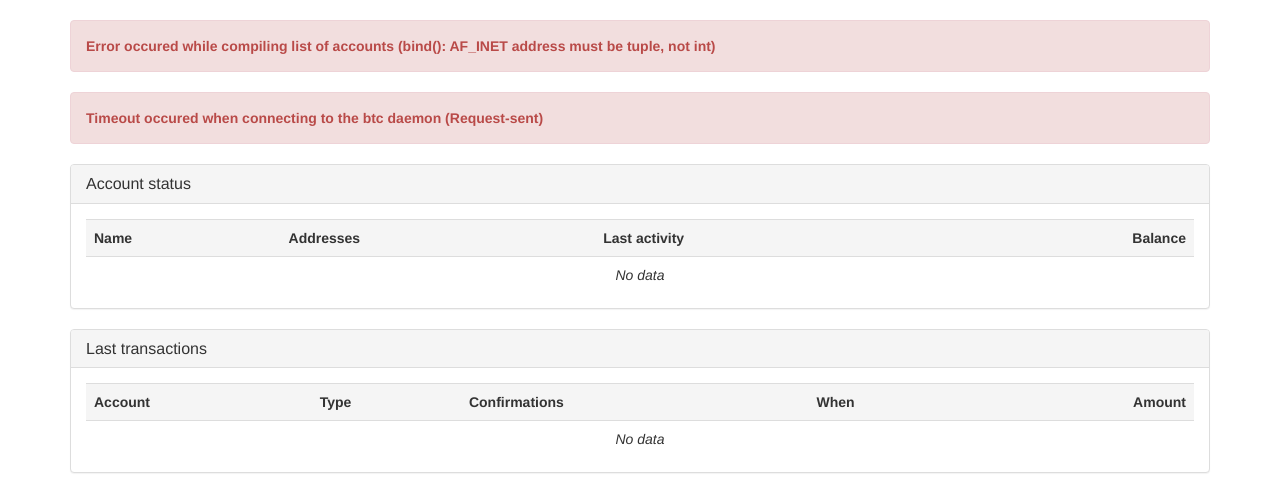
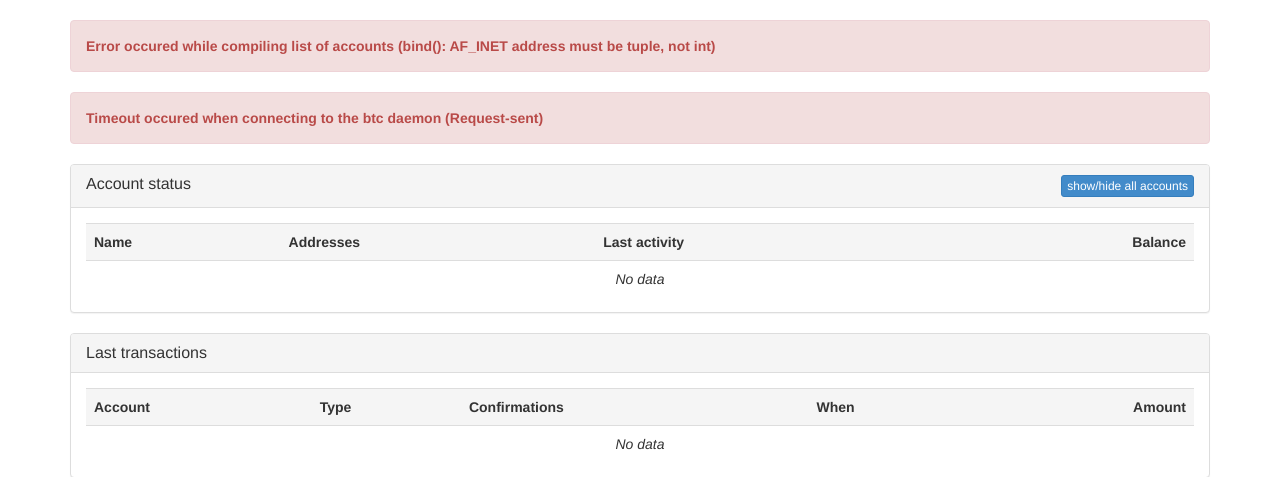
Before and after one commit to sgoudelis/mybitbank, a Django app: page /dashboard/ in a window 1280 px wide. Shown: the part 52-529 px from the top of the page. Run offline with Django 3.2, Linux system fonts and the light colour scheme.

Commit message:
added show/hide accounts button

```diff
--- a/connections/connectors.py
+++ b/connections/connectors.py
@@ -72,9 +72,8 @@
                 accounts[currency] = []
                 accounts_for_currency = self.services[currency].listaccounts()
                 for account_name, account_balance in accounts_for_currency.items():
-                    if account_name != "":
-                        account_address = self.getaddressesbyaccount(account_name)[0]
-                        accounts[currency].append({'name': account_name, 'balance': self.longNumber(account_balance), 'address': account_address})
+                    account_address = self.getaddressesbyaccount(account_name)[0]
+                    accounts[currency].append({'name': account_name, 'balance': self.longNumber(account_balance), 'address': account_address})
 
         except Exception as e:
             # got a timeout
--- a/dashboard/static/dashboard/css/extra.css
+++ b/dashboard/static/dashboard/css/extra.css
@@ -7,3 +7,7 @@
 .table-head th {
     background-color: #f5f5f5;
 }
+
+.no-display {
+    display: none;
+}
--- a/dashboard/static/dashboard/js/extra.js
+++ b/dashboard/static/dashboard/js/extra.js
@@ -1,3 +1,8 @@
 function setInputValue(value, targetId) {
 	document.getElementById(targetId).setAttribute("value", value);
 }
+
+function showHideAllAccounts(id) {
+	$('tr[name="'+id+'"]').toggle()
+
+}
--- a/dashboard/templates/dashboard/index.html
+++ b/dashboard/templates/dashboard/index.html
@@ -7,7 +7,11 @@
 {% block content %}
         <div class="panel panel-default">
             <div class="panel-heading">
-                <h3 class="panel-title">Account status</h3>
+
+                <div class="row">
+                  <div class="col-xs-6"><h3 class="panel-title">Account status</h3></div>
+                  <div class="col-xs-6 text-right"><button type="button" onclick="showHideAllAccounts('hidden_account')" class="btn btn-primary btn-xs text-right">show/hide all accounts</button></div>
+                </div>
             </div>
             <div class="panel-body">
                 <table
@@ -20,7 +24,8 @@
                     </tr>
                     {% if accounts %}
                     {% for account in accounts %}
-                    <tr>
+
+                    <tr {% if account.name == "" %}class="no-display" name="hidden_account"{% endif %}>
                         <td>{{ account.name }}</td>
                         <td style="font-family: courier;">{{ account.address.0 }}{% if account.address.1 %} (+1){% endif %}</td>
                         <td>{{ account.last_activity }}</td>
--- a/dashboard/views.py
+++ b/dashboard/views.py
@@ -10,7 +10,7 @@
     '''
     page_title = "Dashboard"
 
-    accounts = getAccountsWithNames(connector)
+    accounts = getAllAccounts(connector)
     transactions = getTransactions(connector = connector, reverse_order = True)
 
     # find the first transaction for each account
```
